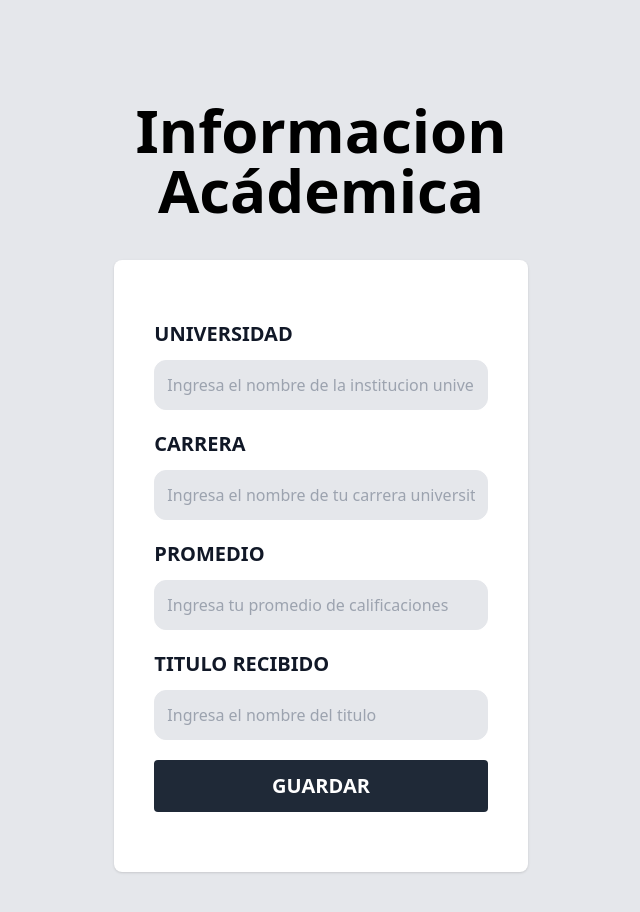
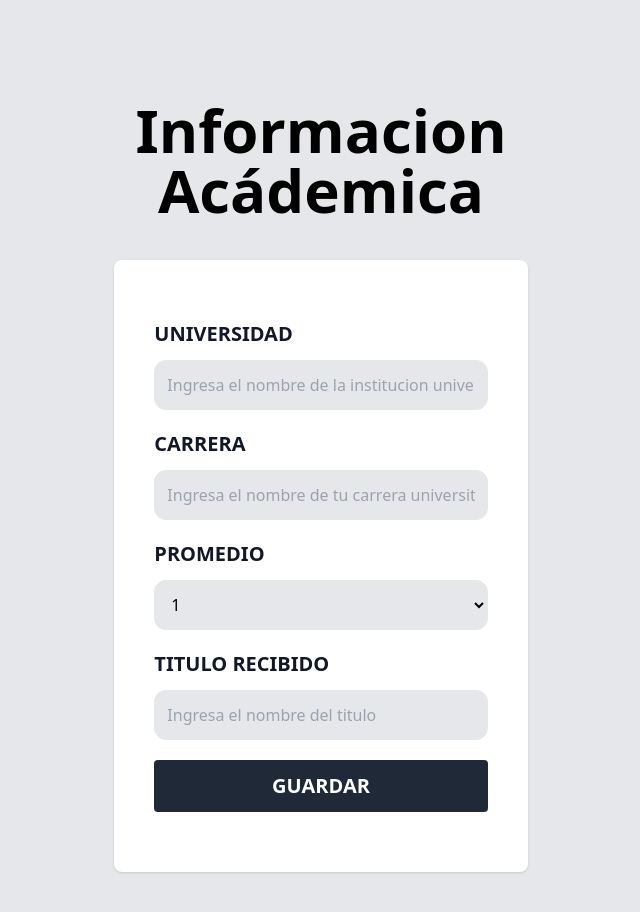
Before and after one commit to jorgearbelaez/Assesment_ONE, a React (Vite) app: page /create-account in a window 1280 px wide. Shown: the top 912 px of the page, without its empty margins (319-959 px from the left). Built offline with nearby package versions, Linux system fonts and the light colour scheme; no server answers.

Commit message:
actualizacion

```diff
--- a/src/pages/CreateAccount.jsx
+++ b/src/pages/CreateAccount.jsx
@@ -102,15 +102,20 @@ const CreateAccount = () => {
             <label className="uppercase text-gray-900 block  text-xl font-bold"
             htmlFor="promedio"
             >Promedio</label>
-            <input
+            <select
                 name="promedio"
-                type="text"
                 placeholder="Ingresa tu promedio de calificaciones"
                 className="w-full mt-3 p-3 border rounded-xl bg-gray-200"
                 value={promedio}
                 onChange= {handleChange}
-                 />
+                >
+                    <option value={1}>1</option>
+                    <option value={2}>2</option>
+                    <option value={3}>3</option>
+                    <option value={4}>4</option>
+                    <option value={5}>5</option>
 
+            </select>
         </div>
         <div className="my-5">
             <label className="uppercase text-gray-900 block  text-xl font-bold"
--- a/src/pages/Register.jsx
+++ b/src/pages/Register.jsx
@@ -24,6 +24,7 @@ const Register = () => {
     })
 
     const { nombre, apellido,email, password, confirmpassword } = userForm;
+
     useEffect(() => {
         dispatch(setLogout())
     }, [])
@@ -143,7 +144,7 @@ const Register = () => {
         </div>
         <input
             type="submit"
-            value="guardar info"
+            value="guardar"
             className="bg-gray-800 mb-5 w-full py-3 text-white uppercase font-bold rounded text-xl hover:cursor-pointer hover:bg-gray-600 transition-colors"/>
 
     </form>
--- a/src/pages/Summary.jsx
+++ b/src/pages/Summary.jsx
@@ -28,42 +28,47 @@ const Users = () => {
 };
 
   return (
-    <div className="text-center">
+    <>
+        <h1 className="font-black text-3xl text-center mb-5">Resumen </h1>
 
+        <form
+        className="my-10 bg-white shadow rounded-lg p-10"
+        onSubmit={handleSubmit}
+        >
 
-        <h1 className="font-black text-3xl text-center mb-5">Resumen </h1>
             <p className="font-bold mb-3 text-gray-700 uppercase
-            ">Nombres: {''} <span className="font-normal normal-case
-            ">{user.userForm.nombre}</span></p>
+                ">Nombres: {''} <span className="font-normal normal-case text-lg">{user.userForm.nombre}</span></p>
             <p className="font-bold mb-3 text-gray-700 uppercase
-            ">Apellidos: {''} <span className="font-normal normal-case
+                ">Apellidos: {''} <span className="font-normal normal-case text-lg
                 ">{user.userForm.apellido}</span></p>
             <p className="font-bold mb-3 text-gray-700 uppercase
-            ">Email: {''} <span className="font-normal normal-case
+                ">Email: {''} <span className="font-normal normal-case text-lg
                 ">{user.userForm.email}</span></p>
             <p className="font-bold mb-3 text-gray-700 uppercase
-            ">Universidad: {''} <span className="font-normal normal-case
+                ">Universidad: {''} <span className="font-normal normal-case text-lg
                 ">{user.userForm.universidad}</span></p>
             <p className="font-bold mb-3 text-gray-700 uppercase
-            ">Carrera: {''} <span className="font-normal normal-case
+                ">Carrera: {''} <span className="font-normal normal-case text-lg
                 ">{user.userForm.carrera}</span></p>
             <p className="font-bold mb-3 text-gray-700 uppercase
-            ">Promedio: {''} <span className="font-normal normal-case
+                ">Promedio: {''} <span className="font-normal normal-case text-lg
                 ">{user.userForm.promedio}</span></p>
             <p className="font-bold mb-3 text-gray-700 uppercase
-            ">Titulo Recibido: {''} <span className="font-normal normal-case
+                ">Titulo Recibido: {''} <span className="font-normal normal-case text-lg
                 ">{user.userForm.titulo}</span></p>
 
 
 
 
             <input
-            onClick={handleSubmit}
                 type="submit"
                 value="Crear Cuenta"
                 className="bg-gray-800 mb-5 w-full py-3 text-white uppercase font-bold rounded text-xl hover:cursor-pointer hover:bg-gray-600 transition-colors"/>
 
-    </div>
+
+        </form>
+
+    </>
   );
 };
 
```
Lines whose indentation alone changed are shown as unchanged.
